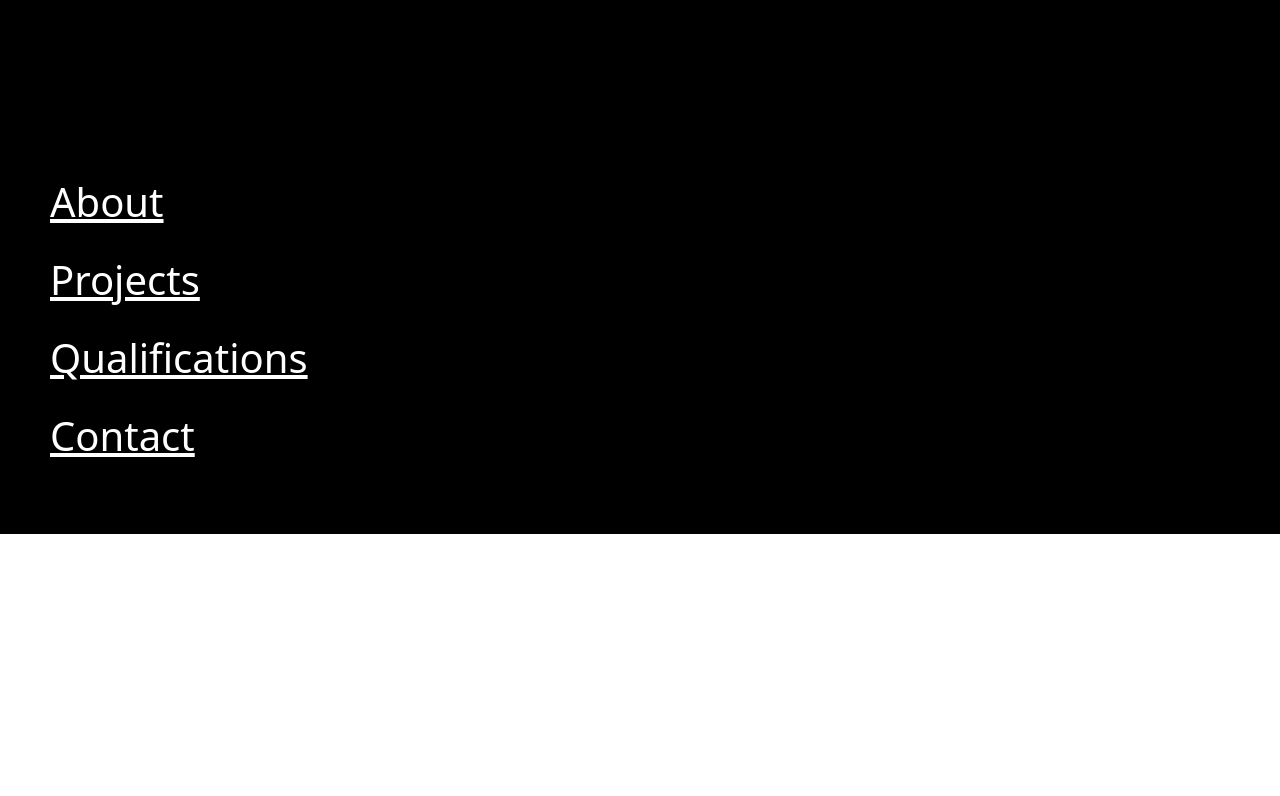
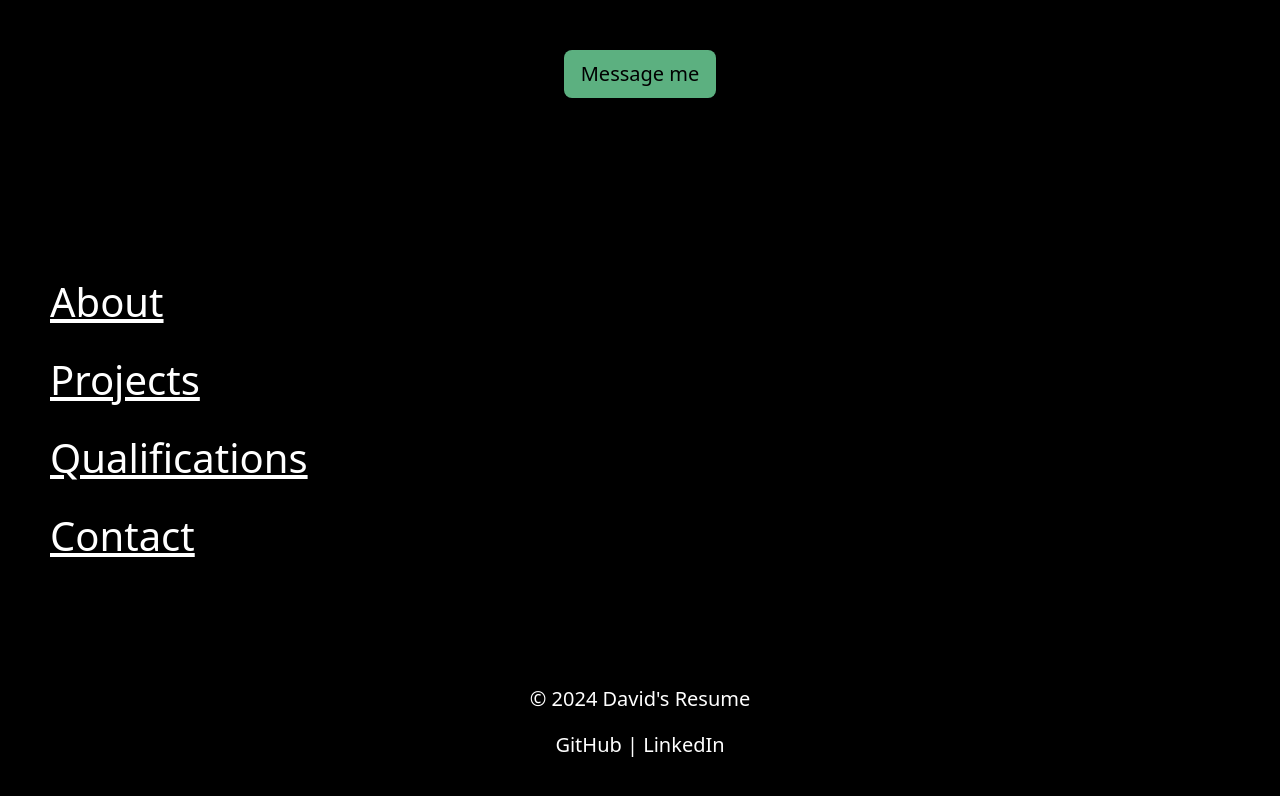
Before and after one commit to daviddelarosa210/NewReactPortfolio, a React (Vite) app: page / in a window 1280 px wide. Shown: the part 2341-3137 px from the top of the page. Before the commit the page ends 2875 px from the top, so only its background shows below. Built offline with nearby package versions, Linux system fonts and the light colour scheme.

Commit message:
added resume and footer links to github and linkedin

```diff
--- a/src/components/Footer.jsx
+++ b/src/components/Footer.jsx
@@ -31,6 +31,18 @@ const Footer = () => {
           </ul>
         </div>
       </div>
+       {/* Add your footer content here */}
+       <p className='footer-copy'>&copy; 2024 David's Resume</p>
+      {/* Text links to GitHub and LinkedIn */}
+      <div className='footer-copy'>
+        <a href="https://github.com/daviddelarosa210" target="_blank" rel="noopener noreferrer">
+          GitHub
+        </a>
+        {' | '}
+        <a href="https://www.linkedin.com/in/david-de-la-rosa-b0150b177/" target="_blank" rel="noopener noreferrer">
+          LinkedIn
+        </a>
+      </div>
     </footer>
   );
 };
--- a/src/components/Qualifications.jsx
+++ b/src/components/Qualifications.jsx
@@ -127,7 +127,7 @@ const Qualifications = () => {
           </div>
           <div className="row mt-4 resume-btn">
             <div className="col">
-              <a href="/path/to/your/resume.pdf" download className="btn btn-lg custom-button about-me-text">Download Resume</a>
+              <a href="/Davids-resume.pdf" download className="btn btn-lg custom-button about-me-text">Download Resume</a>
             </div>
           </div>
         </div>
--- a/src/index.css
+++ b/src/index.css
@@ -122,6 +122,7 @@ a {
 
     .no-gutters {
       --bs-gutter-x: 0; /* Remove horizontal gutter spacing */
+      padding-bottom: 100px;
     }
 
     .list-unstyled {
@@ -151,6 +152,11 @@ a {
       }
       .list-unstyled li a {
         text-decoration: underline;
+      }
+      .footer-copy{
+        font-size: 20px;
+        font-weight: 100;
+        text-align: center;
       }
       /* About */
       .about-me-heading{
```
Also changed, not shown: 2 other files (tests, documents, lock files or other folders).
